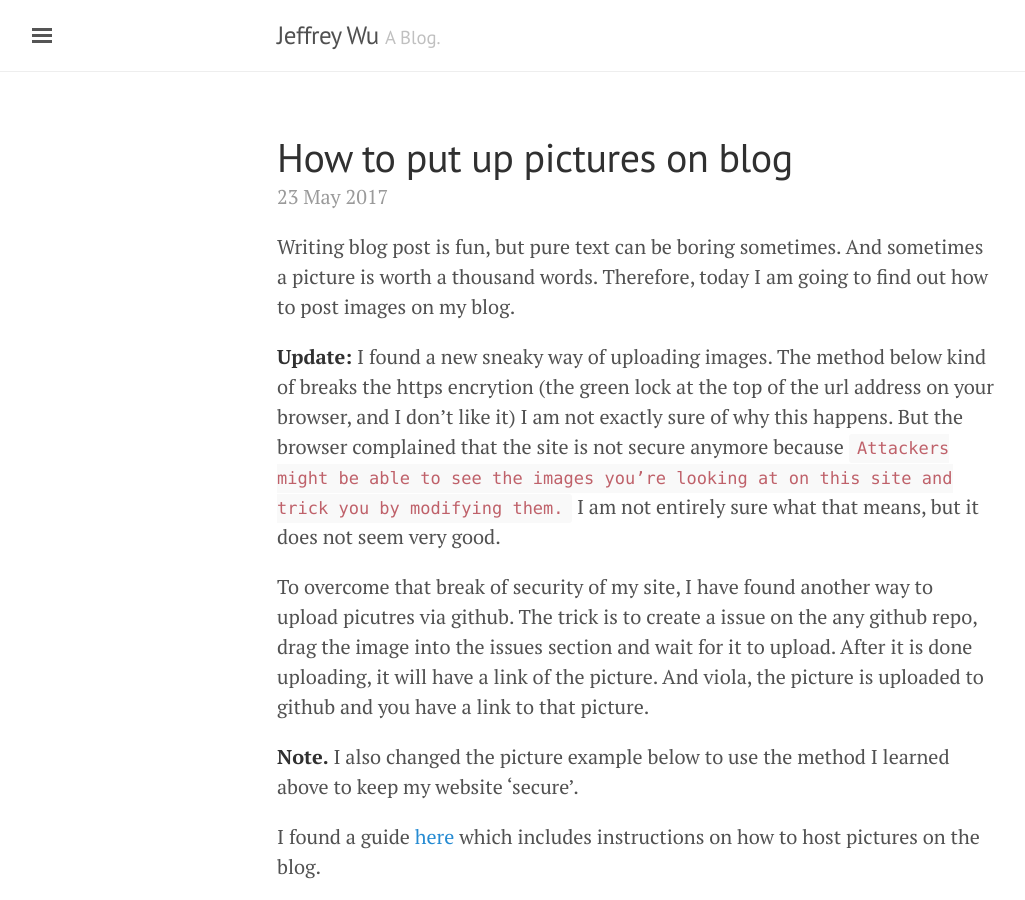
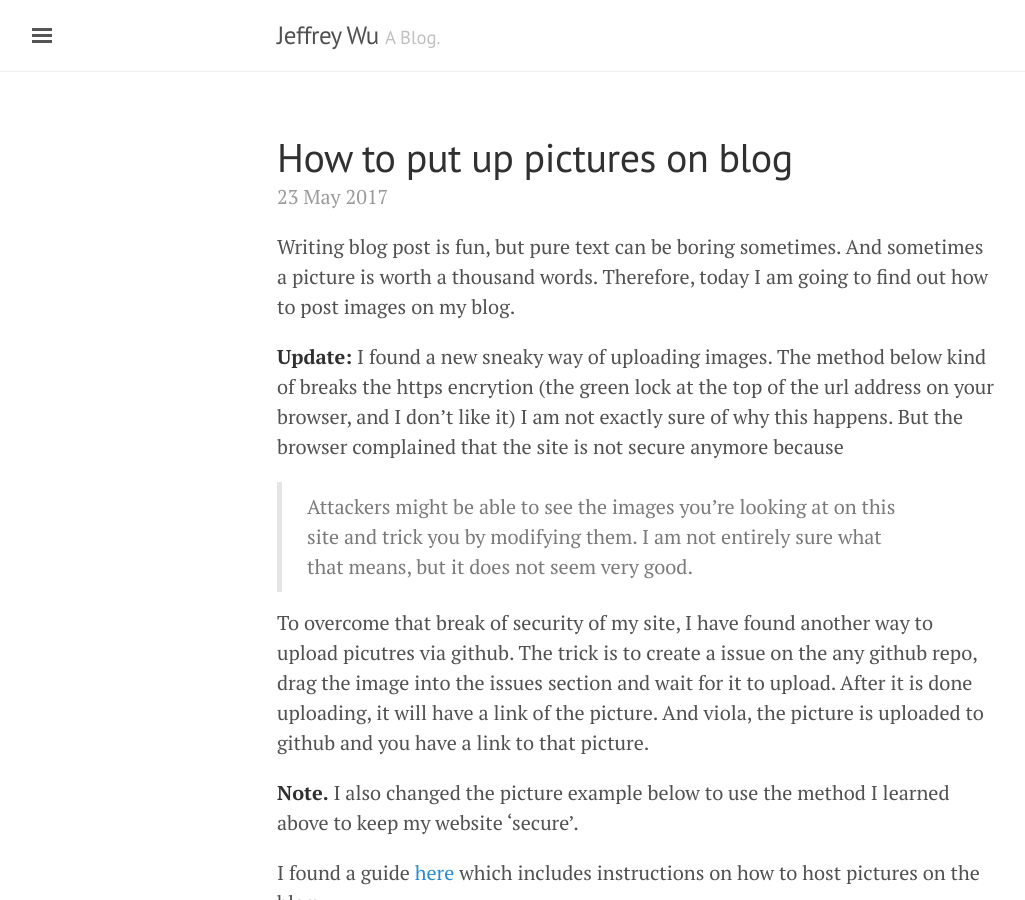
Before and after one commit to jeffreywu1996/jeffreywu1996.github.io, a Jekyll site: the page built from _posts/2017-05-23-pictures.md, in a window 1280 px wide and 900 px high. Shown: the whole window, without its empty margins (3-1028 px from the left). Built offline with Jekyll 4.4.1, drawn with Linux system fonts in a browser that asks for light colours.

Commit message:
Use quotes instead of code quotes

```diff
--- a/_posts/2017-05-23-pictures.md
+++ b/_posts/2017-05-23-pictures.md
@@ -9,7 +9,8 @@ Writing blog post is fun, but pure text can be boring sometimes. And sometimes a
 **Update:** I found a new sneaky way of uploading images.
 The method below kind of breaks the https encrytion (the green lock at the top of the url address on your browser, and I don't like it)
 I am not exactly sure of why this happens. But the browser complained that the site is not secure anymore because
-`Attackers might be able to see the images you’re looking at on this site and trick you by modifying them.` I am not entirely sure what that means, but it does not seem very good.
+> Attackers might be able to see the images you’re looking at on this site and trick you by modifying them.
+I am not entirely sure what that means, but it does not seem very good.
 
 To overcome that break of security of my site, I have found another way to upload picutres via github.
 The trick is to create a issue on the any github repo, drag the image into the issues section and wait for it to upload. After it is done uploading, it will have a link of the picture. And viola, the picture is uploaded to github and you have a link to that picture.
```
